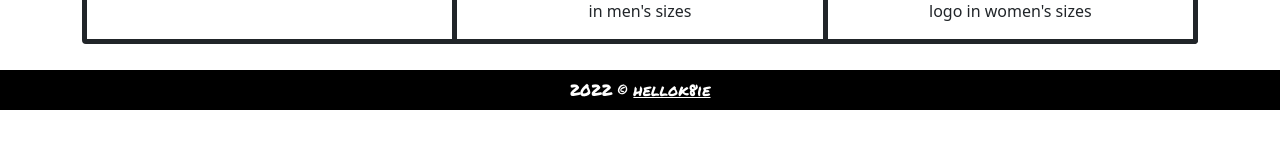
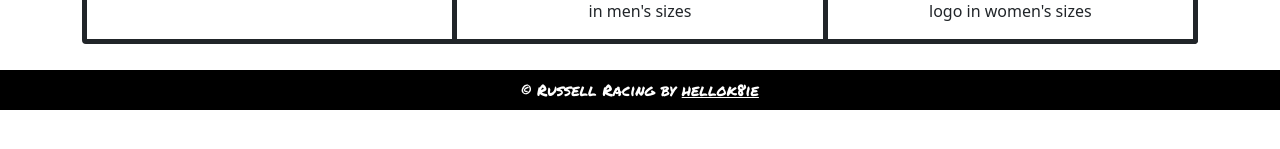
Before and after one commit to hellok8ie/react-final-project, a React (Create React App) app: page / in a window 1280 px wide. Shown: the part 525-674 px from the top of the page. Built offline with nearby package versions, Linux system fonts and the light colour scheme; data requests are answered from the project's data file.

Commit message:
Edited Footer

```diff
--- a/src/Home.js
+++ b/src/Home.js
@@ -51,7 +51,7 @@ function Home() {
                 </Container>
             </Navbar>
             <Outlet/>
-            <div className='footer-link'>2022 © <a className="helloKT" href='https://github.com/hellok8ie'>hellok8ie</a> </div>
+            <div className='footer-link'> © Russell Racing by <a className="helloKT" href='https://github.com/hellok8ie'>hellok8ie</a> </div>
         </>
     )
 }
```
